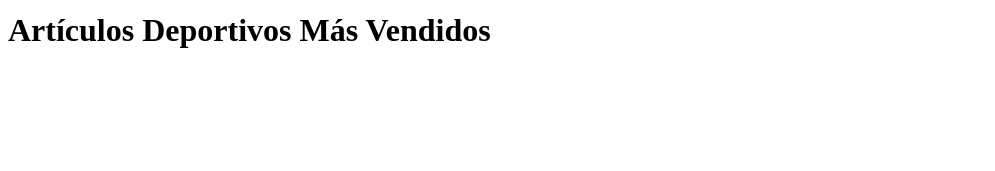
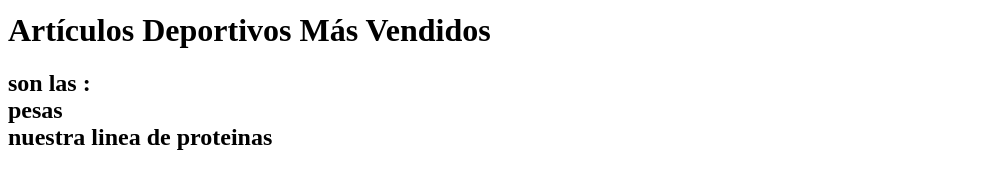
Before and after one commit to DanielCastillejo/castillejo12, a plain HTML site: page index.html in a window 1280 px wide. Shown: the part 1785-1956 px from the top of the page, without its empty margins (0-995 px from the left). Before the commit the page ends 1855 px from the top, so only its background shows below. Drawn offline with Linux system fonts and the light colour scheme.

Commit message:
se agrego una pequeña descripcion de lo que se vende en la pagina web

```diff
--- a/index.html
+++ b/index.html
@@ -24,5 +24,6 @@
         <img src="https://www.score.com.mx/web/image/60192/guantes%20everlast.png" alt="" style="height: 600px; width: 600px; ">
     </center>
     <h1>Artículos Deportivos Más Vendidos</h1>
+    <h2> son las :<br> pesas <br> nuestra linea de proteinas</h2>
 </body>
 </html>
```
